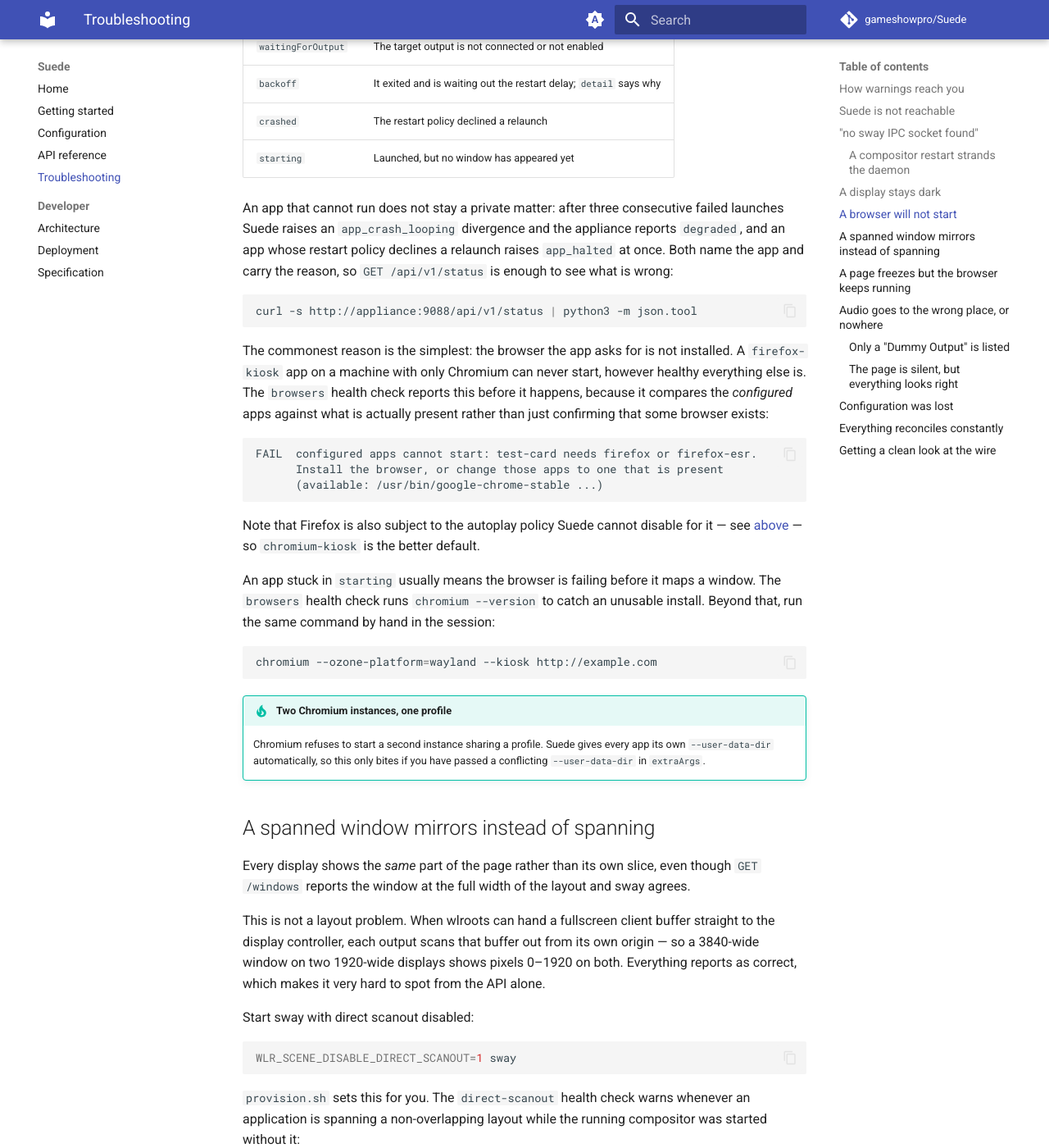
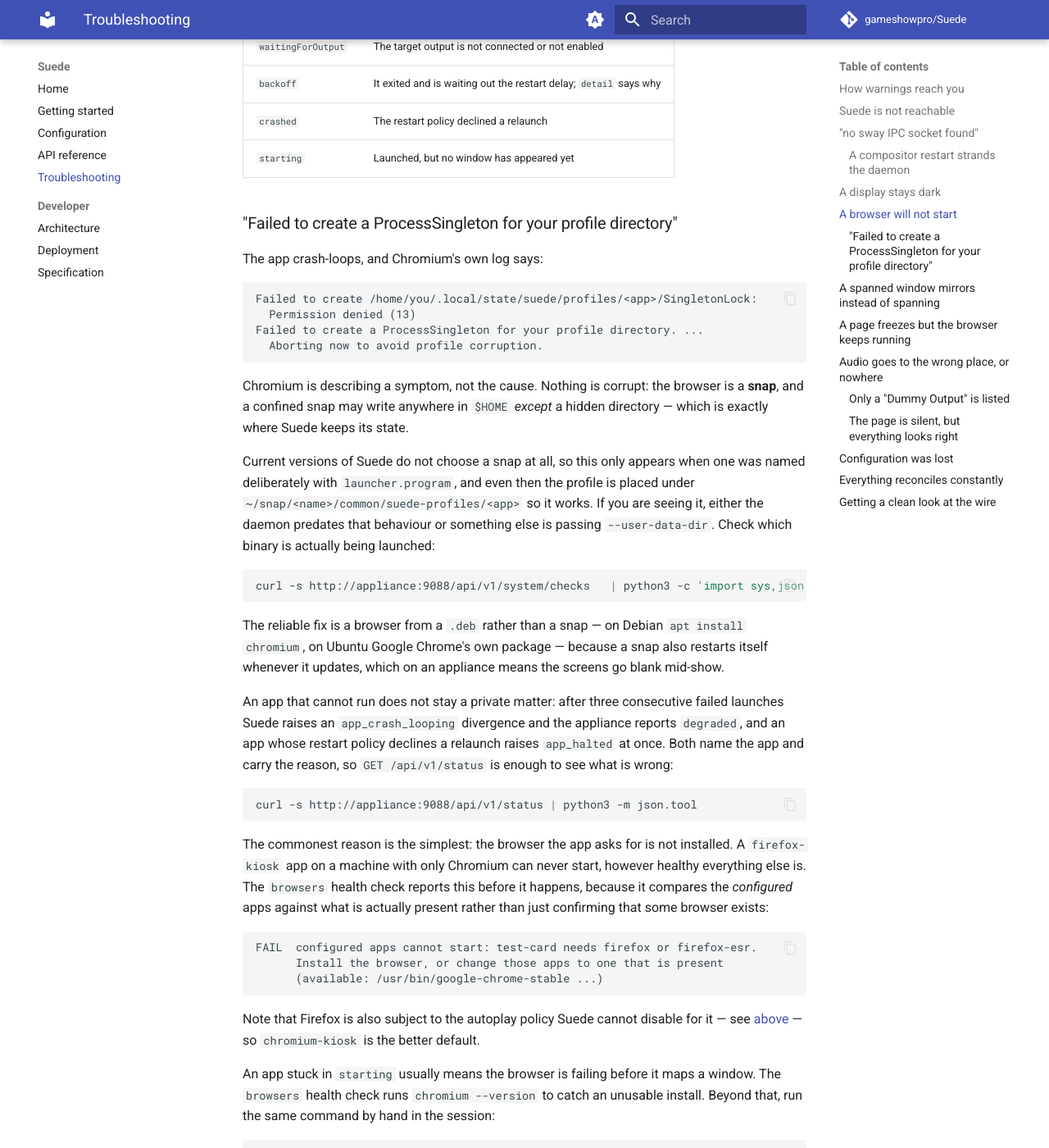
Before and after one commit to gameshowpro/Suede, an MkDocs documentation site: the page built from docs/troubleshooting.md, in a window 1280 px wide and 1400 px high, scrolled down 2942 px. Shown: the whole window at 82% size. Built offline with MkDocs 1.6.1 and Material for MkDocs 9.7.7, drawn with Linux system fonts in a browser that asks for light colours; comment, search, counter and statistics services are not loaded.

Commit message:
Document the browser resolution rules and the snap decision
The behaviour changed in ways the documentation still described the old
way of: browsers are searched by several names, a snap is passed over as
though absent, and launcher.program overrides the search.

The launcher reference now lists the field and says what the search does
without it. The specification records the resolution rule alongside the
presets. The support matrix notes that snaps are ignored by design
rather than leaving a reader to conclude Ubuntu is unsupported.

And troubleshooting gains the symptom as it actually presents, because
Chromium reports a cause that is not the cause - "Failed to create a
ProcessSingleton ... Aborting now to avoid profile corruption" describes
a lock file, when the real answer is that a confined snap cannot write
into a hidden directory. Somebody hitting that message and searching for
it deserves to find the explanation rather than a discussion of
corrupted Chrome profiles.

Co-Authored-By: Claude Fable 5 <noreply@anthropic.com>

````diff
--- a/docs/troubleshooting.md
+++ b/docs/troubleshooting.md
@@ -108,6 +108,37 @@ curl -s http://appliance:9088/api/v1/apps | python3 -m json.tool
 | `backoff` | It exited and is waiting out the restart delay; `detail` says why |
 | `crashed` | The restart policy declined a relaunch |
 | `starting` | Launched, but no window has appeared yet |
+
+### "Failed to create a ProcessSingleton for your profile directory" {: #process-singleton }
+
+The app crash-loops, and Chromium's own log says:
+
+```
+Failed to create /home/you/.local/state/suede/profiles/<app>/SingletonLock:
+  Permission denied (13)
+Failed to create a ProcessSingleton for your profile directory. ...
+  Aborting now to avoid profile corruption.
+```
+
+Chromium is describing a symptom, not the cause. Nothing is corrupt: the
+browser is a **snap**, and a confined snap may write anywhere in `$HOME`
+*except* a hidden directory — which is exactly where Suede keeps its state.
+
+Current versions of Suede do not choose a snap at all, so this only appears
+when one was named deliberately with `launcher.program`, and even then the
+profile is placed under `~/snap/<name>/common/suede-profiles/<app>` so it
+works. If you are seeing it, either the daemon predates that behaviour or
+something else is passing `--user-data-dir`. Check which binary is actually
+being launched:
+
+```bash
+curl -s http://appliance:9088/api/v1/system/checks   | python3 -c 'import sys,json;print([c for c in json.load(sys.stdin) if c["id"]=="browsers"][0]["detail"])'
+```
+
+The reliable fix is a browser from a `.deb` rather than a snap — on Debian
+`apt install chromium`, on Ubuntu Google Chrome's own package — because a
+snap also restarts itself whenever it updates, which on an appliance means
+the screens go blank mid-show.
 
 An app that cannot run does not stay a private matter: after three
 consecutive failed launches Suede raises an `app_crash_looping` divergence and
````
Also changed, not shown: README.md (+1 -1 lines), docs/configuration.md (+14 -1 lines), docs/specification.md (+1 -0 lines).
